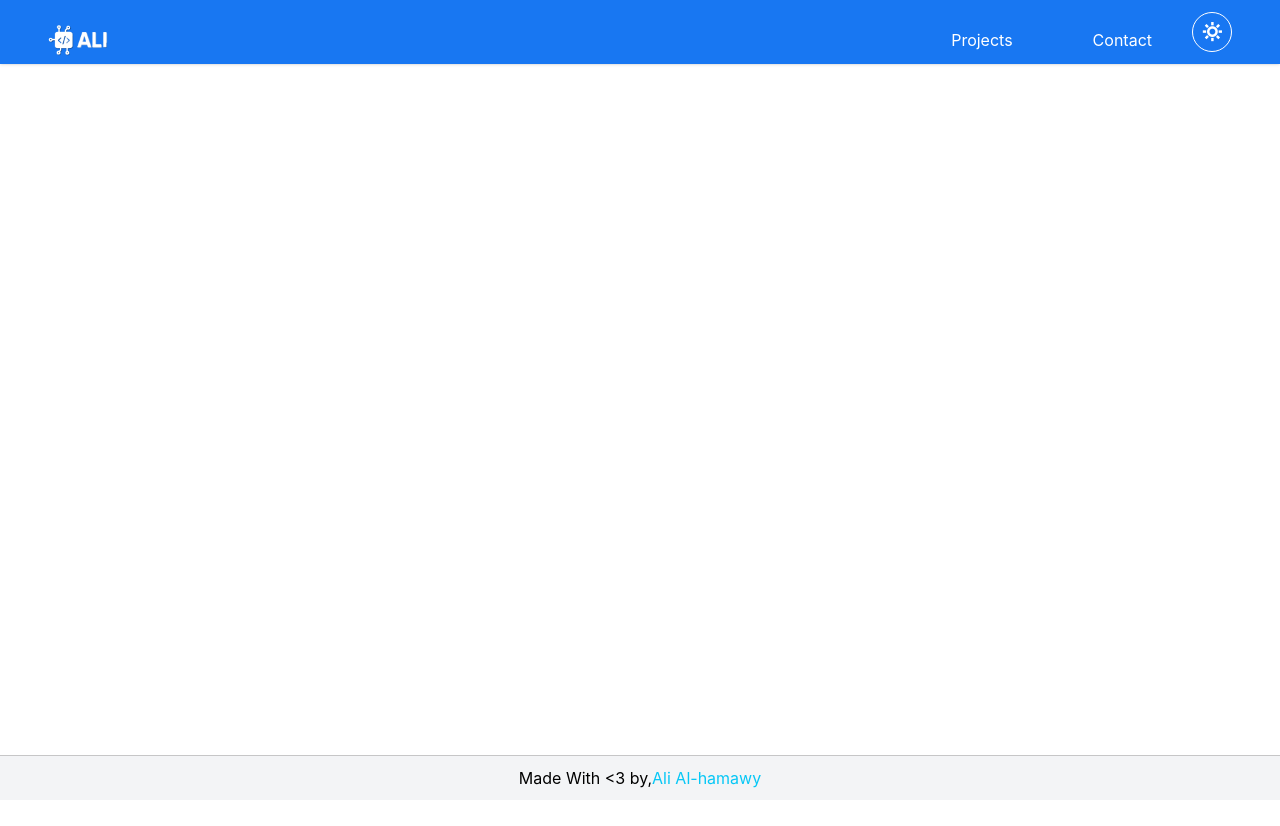
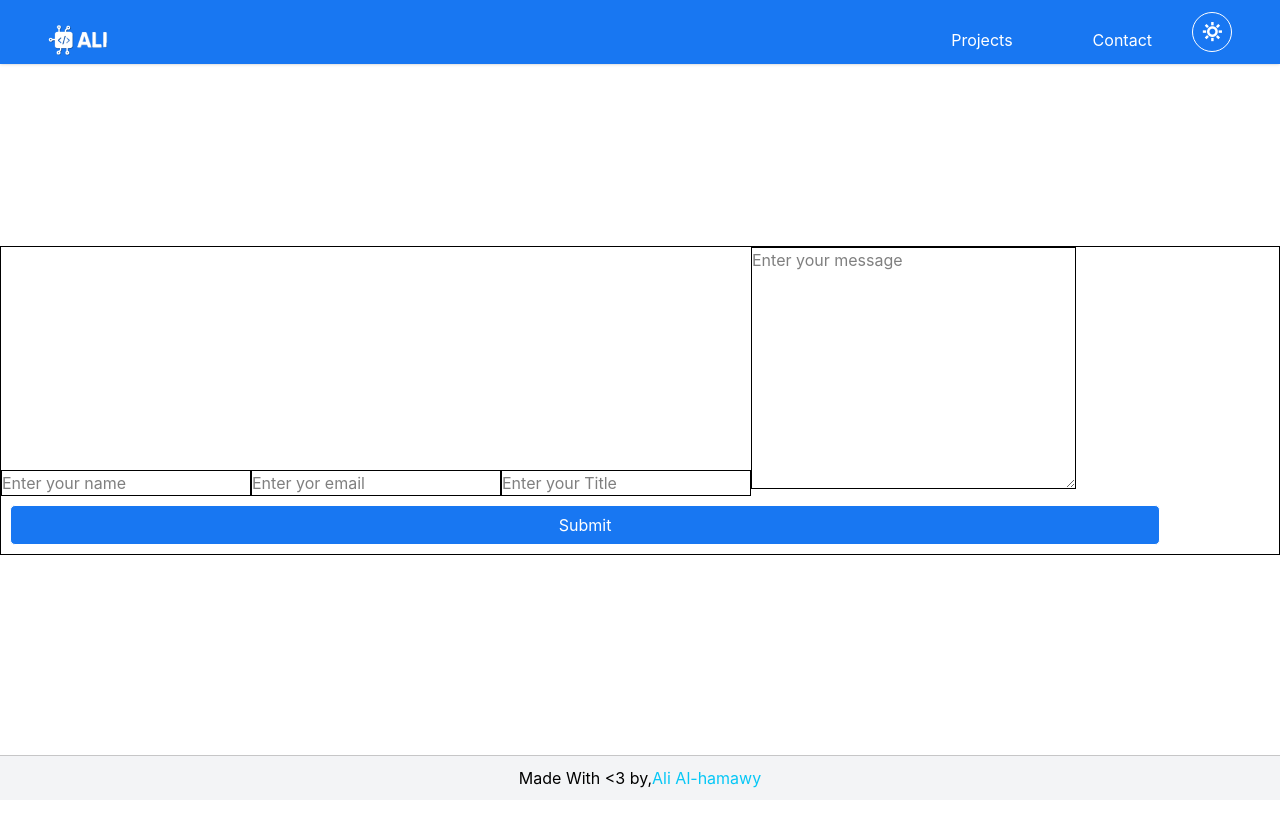
Before and after one commit to AliALHamawy/portfolio2.0, a React (Vite) app: page /contact in a window 1280 px wide. Shown: the top 826 px of the page. Before the commit the page ends 800 px from the top, so only its background shows below. Built offline with nearby package versions, Linux system fonts and the light colour scheme; a web font is replaced by a local one.

Commit message:
build the contact us section before styling

```diff
--- a/package.json
+++ b/package.json
@@ -10,7 +10,9 @@
     "preview": "vite preview"
   },
   "dependencies": {
+    "@emailjs/browser": "^4.4.1",
     "@tailwindcss/vite": "^4.2.1",
+    "axios": "^1.13.6",
     "embla-carousel-react": "^8.6.0",
     "embla-carousel-solid": "^8.6.0",
     "react": "^19.2.0",
--- a/src/Import.js
+++ b/src/Import.js
@@ -1,4 +1,3 @@
-
 export {default as Projects} from './component/Projects/Projects'
 export {default as Contact} from './component/Contact/Contact'
 export {default as Header} from './component/Header/Header'
--- a/src/component/Contact/Contact.jsx
+++ b/src/component/Contact/Contact.jsx
@@ -1,8 +1,71 @@
+import './Contact.css'
+import emailjs from '@emailjs/browser'
+
+import { useState } from 'react'
+
 function Contact() {
+
+    const [name, setName] = useState('')
+    const [email, setEmail] = useState('')
+    const [title, setTitle] = useState('')
+    const [message, setMessage] = useState('')
+
+    const handleSubmit = (e) => {
+        e.preventDefault();
+
+        const serviceId = 'service_899nnrb'
+        const templateId = 'template_ju4cwgs'
+        const publicKey = 'epKj-gKJfCXPXGR5C'
+
+        const templateParams = {
+            from_name: name,
+            from_email: email,
+            to_name: 'Ali AL-Hamawy',
+            title: title,
+            message: message
+        }
+
+        emailjs.send(serviceId, templateId, templateParams, publicKey)
+            .then((response) => {
+                console.log("Email sent succesfully!", response);
+                setName('')
+                setEmail('')
+                setTitle('')
+                setMessage('')
+
+            })
+            .catch((erorr) => {
+                console.error("Failed to send email:", erorr);
+            })
+
+    }
+
     return (
-        <div>
-            <h1>Contact Page</h1>
-            {/* Add your contact form or content here */}
+
+
+        <div className='flex justify-center align-middle flex-col h-screen m-auto  '>
+            <form onSubmit={handleSubmit} className='emailForm border'>
+                <input
+                    type="text"
+                    placeholder='Enter your name'
+                    value={name}
+                    className='border'
+                    onChange={(e) => setName(e.target.value)} />
+                <input
+                    type="email"
+                    placeholder='Enter yor email'
+                    value={email}
+                    className='border'
+                    onChange={(e) => setEmail(e.target.value)} />
+                <input
+                    type="text"
+                    placeholder='Enter your Title'
+                    value={title}
+                    className='border'
+                    onChange={(e) => setTitle(e.target.value)} />
+                <textarea cols={30} rows={10} placeholder='Enter your message' value={message} className='border' onChange={(e) => setMessage(e.target.value)}></textarea>
+                <button type='submit' className='border'>Submit</button>
+            </form>
         </div>
     )
 }
```
Also changed, not shown: 1 other file (tests, documents, lock files or other folders).
